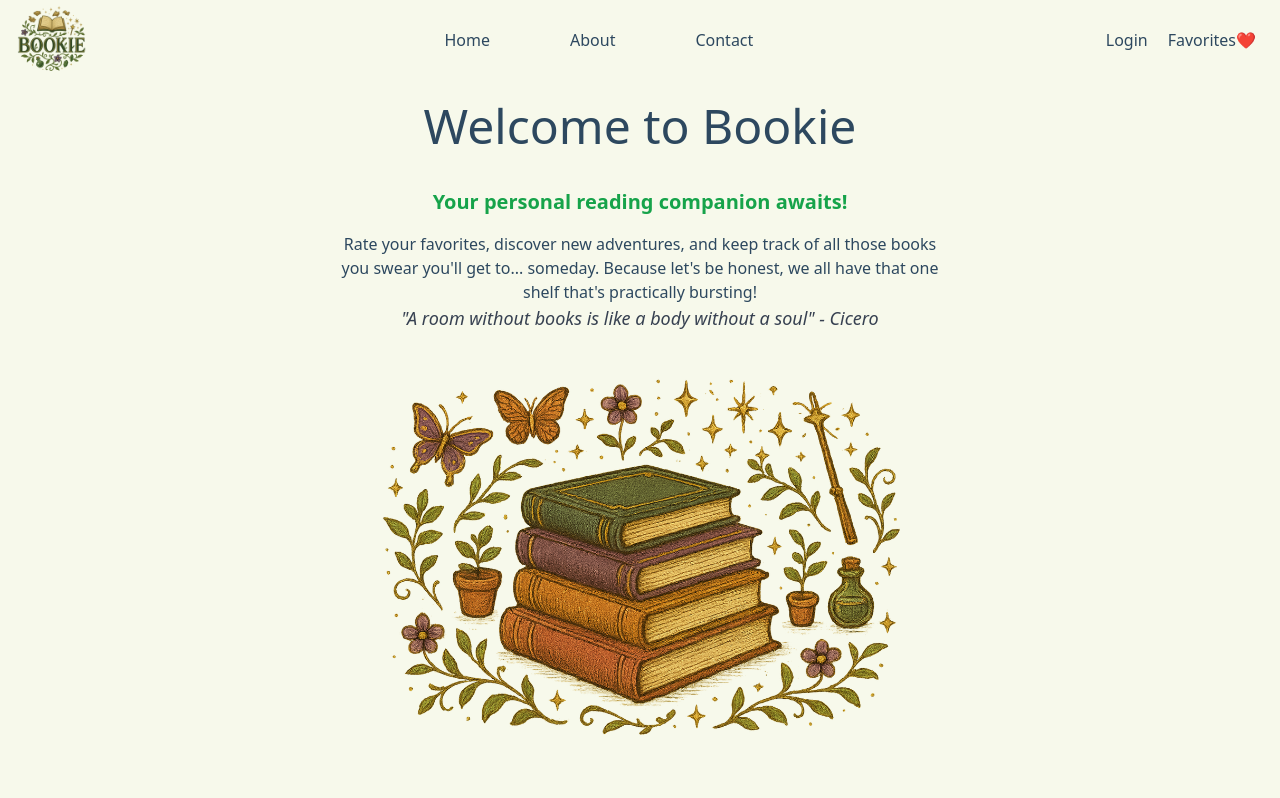
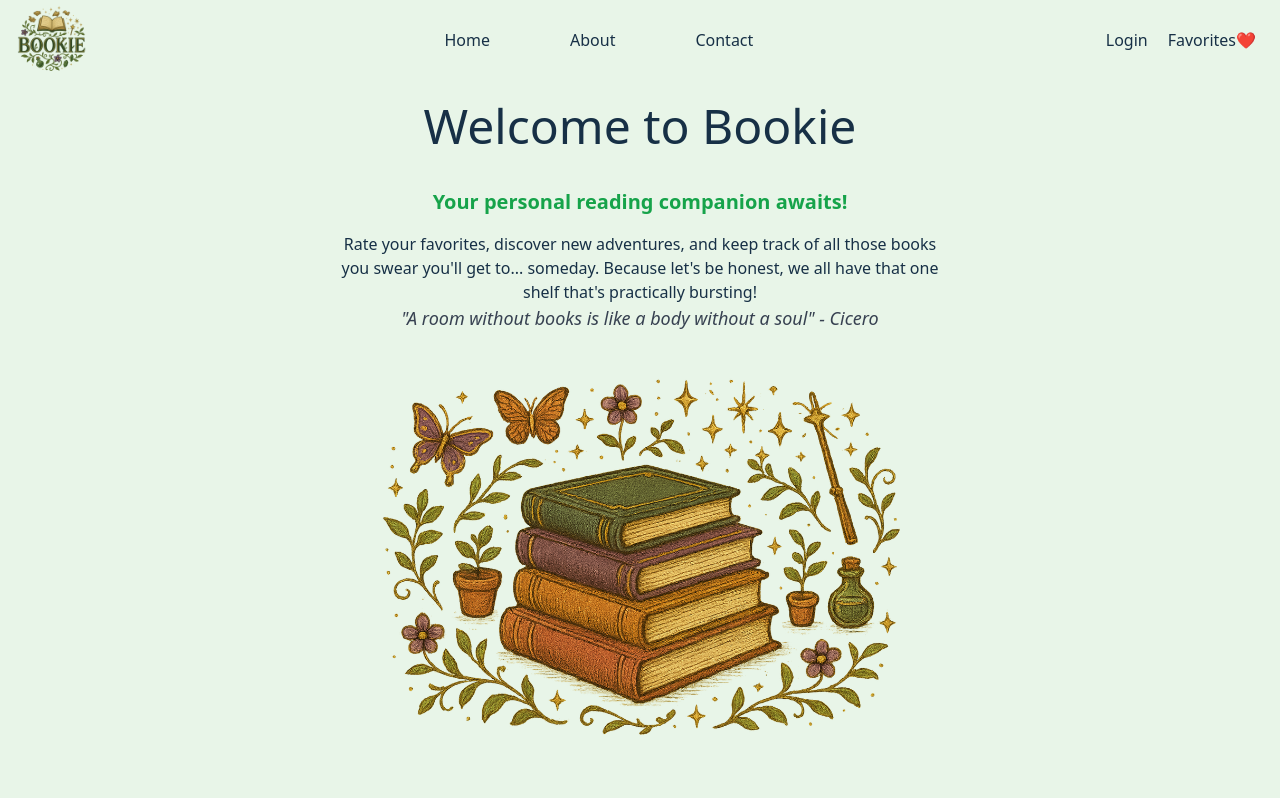
Before and after one commit to EBok1/bookie, a React (Vite) app: page / in a window 1280 px wide. Shown: the top 798 px of the page. Built offline with nearby package versions, Linux system fonts and the light colour scheme; a web font is replaced by a local one.

Commit message:
Deleted light/dark mode

```diff
--- a/src/index.css
+++ b/src/index.css
@@ -3,14 +3,6 @@
 @tailwind utilities;
 
 :root {
-  color-scheme: light dark;
-  color: rgba(255, 255, 255, 0.949);
-  background-color: #2d485f;
+  color: #173046;
+  background-color: #E8F5E8;
 }
-
-@media (prefers-color-scheme: light) {
-  :root {
-    color: #2d485f;
-    background-color: #F7F9EB;
-  }
-}
```
